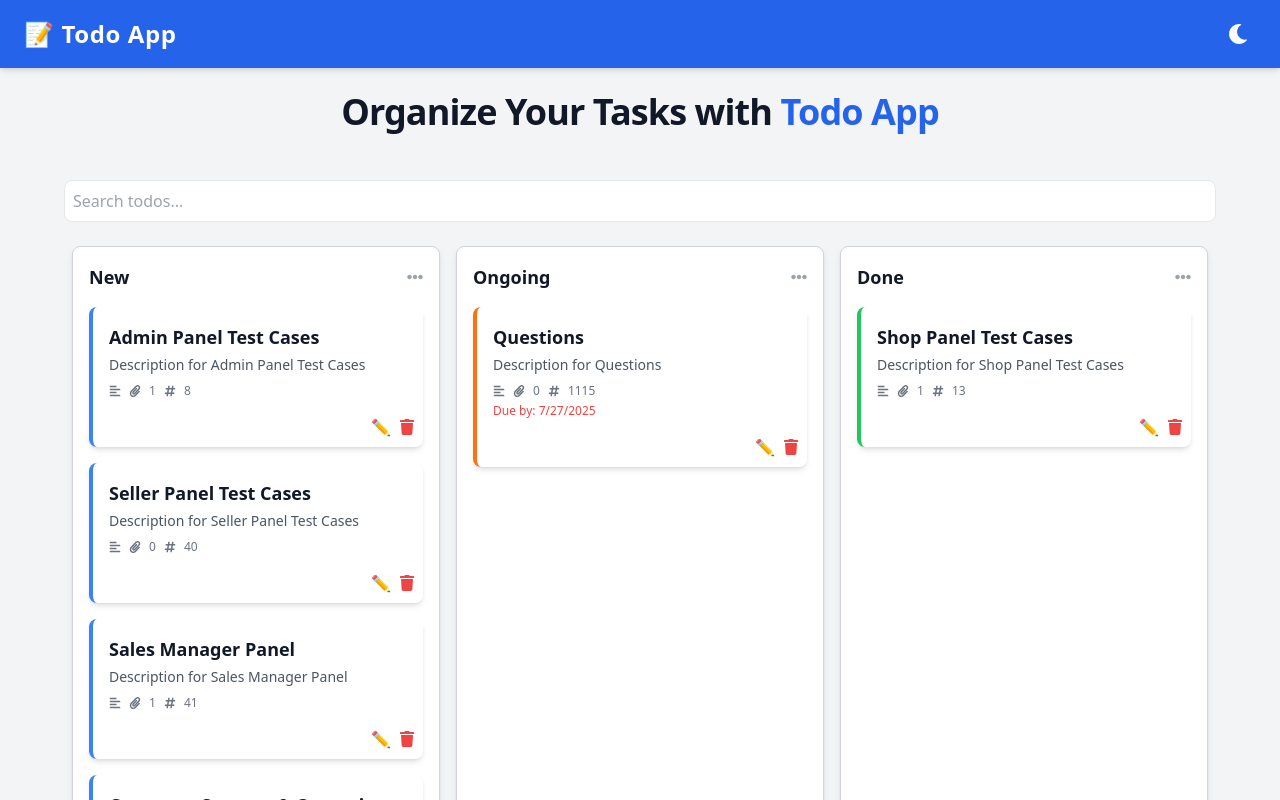
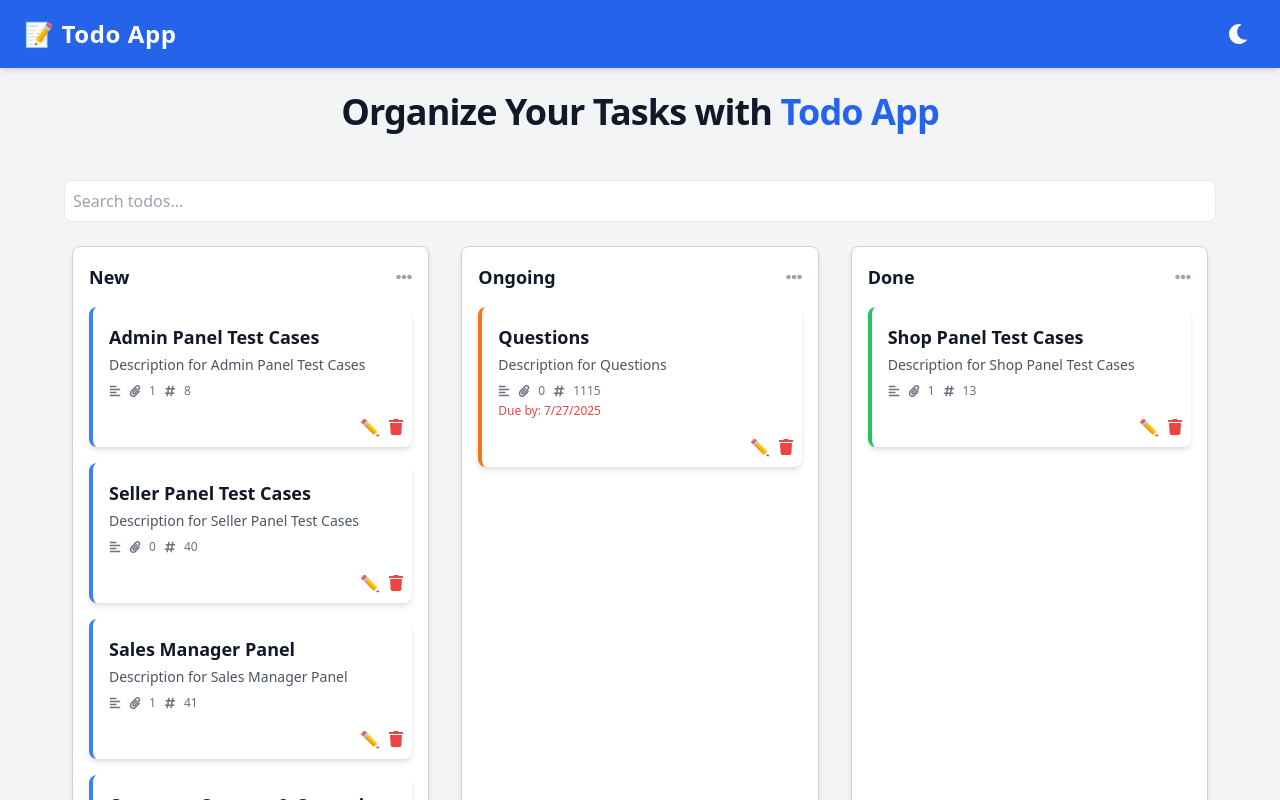
Before and after one commit to HussainShafayet/todo, a React (Create React App) app: page / in a window 1280 px wide. Shown: the top 800 px of the page. Built offline with nearby package versions, Linux system fonts and the light colour scheme.

Commit message:
todoboard code poolished

```diff
--- a/src/components/TodoBoard.js
+++ b/src/components/TodoBoard.js
@@ -1,15 +1,16 @@
-import React, { useState } from "react";
-import { useTodo } from "../context/TodoContext";
-import { DndContext, DragOverlay } from "@dnd-kit/core";
-import {SearchBar, Column, TodoItem} from ".";
+import React, { useState, useMemo } from 'react';
+import { useTodo } from '../context/TodoContext';
+import { DndContext, DragOverlay } from '@dnd-kit/core';
+import { SearchBar, Column, TodoItem } from '.';
 
 const TodoBoard = () => {
   const [activeTodo, setActiveTodo] = useState(null);
-  const { todos, moveTodo, copyLastCardValues } = useTodo();
+  const { todos, moveTodo } = useTodo();
+
+  const columns = useMemo(() => ['New', 'Ongoing', 'Done'], []);
 
   const handleDragStart = (event) => {
-    const { active } = event;
-    const dragged = todos.find((todo) => todo.id === active.id);
+    const dragged = todos.find((todo) => todo.id === event.active.id);
     if (dragged) setActiveTodo(dragged);
   };
 
@@ -20,45 +21,44 @@ const TodoBoard = () => {
       return;
     }
 
-    const draggedTodoId = active.id;
+    const draggedTodo = todos.find((todo) => todo.id === active.id);
     const newStatus = over.id;
-    const draggedTodo = todos.find((todo) => todo.id === draggedTodoId);
 
     if (draggedTodo && draggedTodo.status !== newStatus) {
-      moveTodo(draggedTodoId, newStatus, draggedTodo.dueDate);
+      moveTodo(draggedTodo.id, newStatus, draggedTodo.dueDate);
     }
 
     setActiveTodo(null);
   };
 
   return (
-    <DndContext onDragEnd={handleDragEnd} onDragStart={handleDragStart}>
-      <div className="flex flex-col items-center p-4 min-h-screen
-                      bg-gray-100 text-gray-900
-                      dark:bg-gray-900 dark:text-white
-                      transition-colors duration-300">
-
+    <DndContext onDragStart={handleDragStart} onDragEnd={handleDragEnd}>
+      <div
+        className="flex flex-col items-center p-4 min-h-screen
+                   bg-gray-100 text-gray-900
+                   dark:bg-gray-900 dark:text-white
+                   transition-colors duration-300"
+      >
         <SearchBar />
 
-        <div className="flex flex-col md:flex-row justify-between w-full max-w-6xl">
-          {["New", "Ongoing", "Done"].map((status) => (
+        <div className="flex flex-col md:flex-row justify-between w-full max-w-6xl gap-4">
+          {columns.map((status) => (
             <Column
               key={status}
               id={status}
               title={status}
               todos={todos.filter((todo) => todo.status === status)}
-              copyLastCardValues={copyLastCardValues}
             />
           ))}
         </div>
       </div>
 
       <DragOverlay dropAnimation={{ duration: 200 }}>
-        {activeTodo ? (
+        {activeTodo && (
           <div className="opacity-80 pointer-events-none">
-            <TodoItem todo={activeTodo} />
+            <TodoItem todo={activeTodo} isDragging />
           </div>
-        ) : null}
+        )}
       </DragOverlay>
     </DndContext>
   );
```
